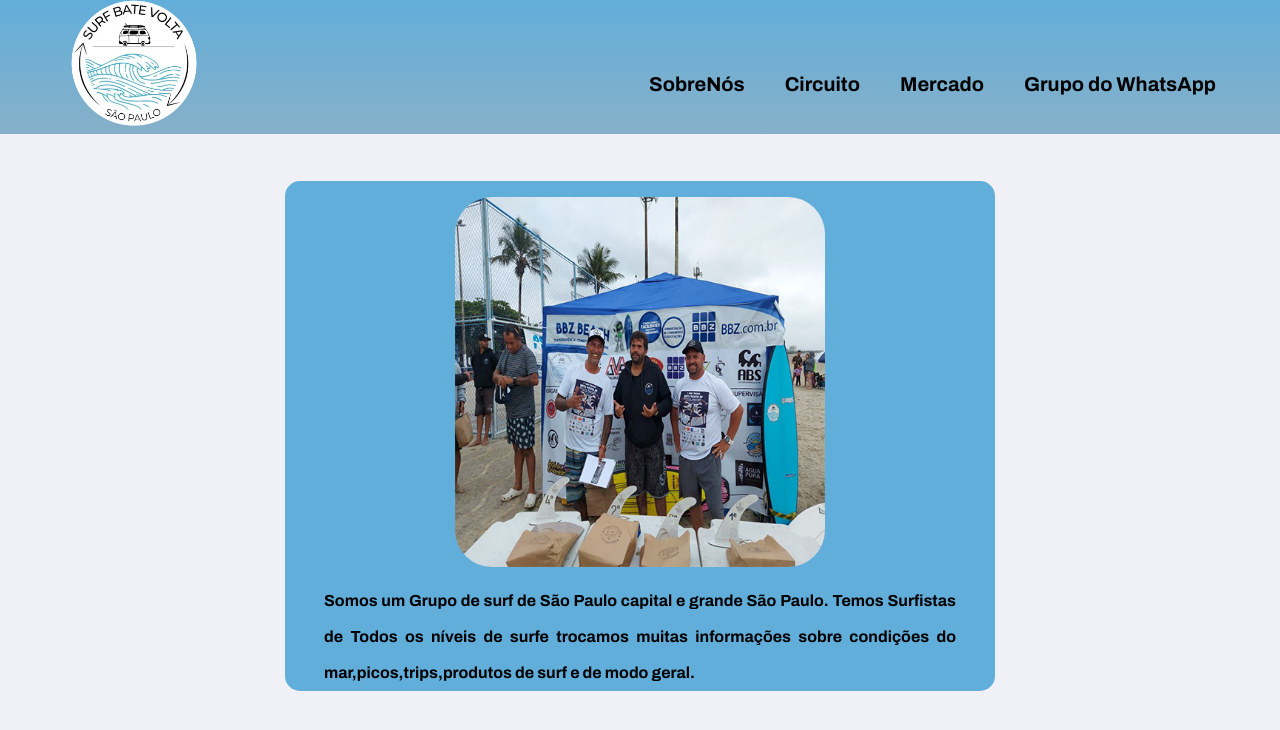
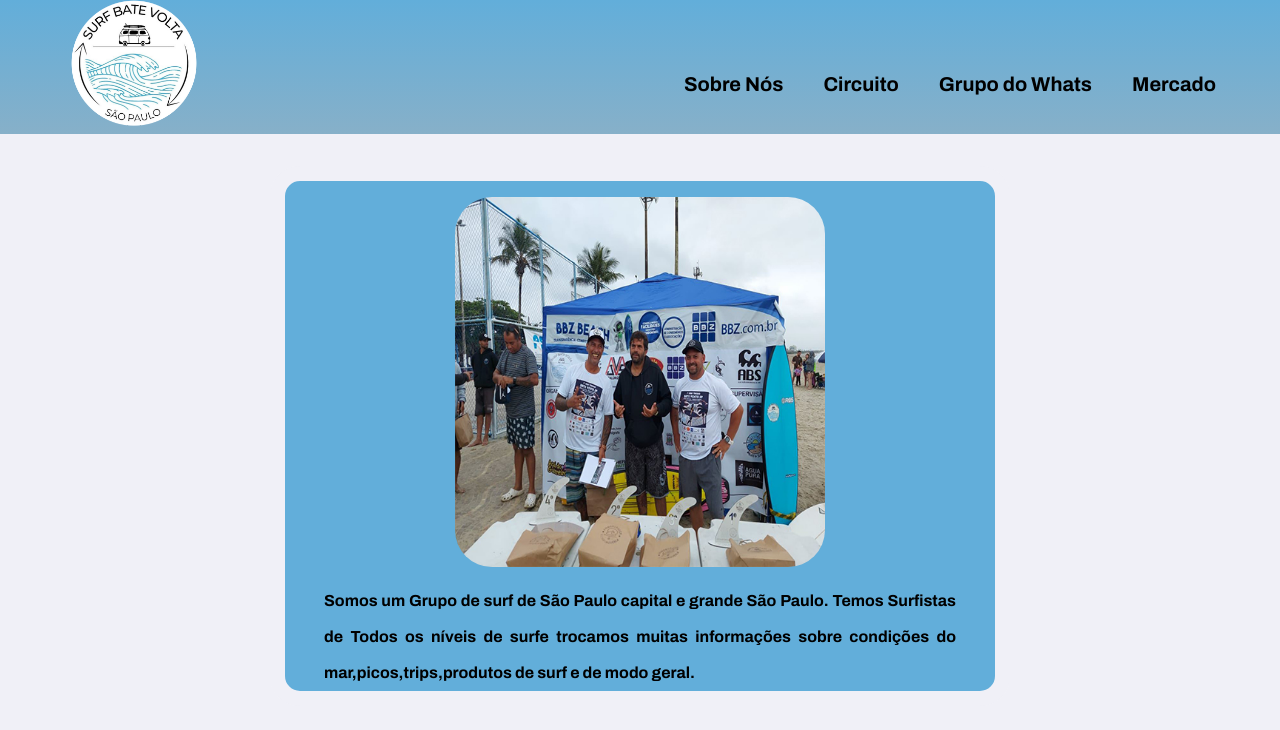
Before and after one commit to gjmedeiros/surf-volta-sp, a React (Create React App) app: page / in a window 1280 px wide. Shown: the top 730 px of the page. Built offline with nearby package versions, Linux system fonts and the light colour scheme.

Commit message:
Alterado PageHeader e criado logica do visible

```diff
--- a/src/components/Input/index.tsx
+++ b/src/components/Input/index.tsx
@@ -3,13 +3,14 @@
 import './styles.css'
 
 interface INputProps extends InputHTMLAttributes<HTMLInputElement> {
+  type: string
   name: string
 }
 
-const Input: React.FC<INputProps> = ({ name, ...rest }) => {
+const Input: React.FC<INputProps> = ({ type, name, ...rest }) => {
   return (
     <div className="input-block">
-      <input type="text" {...rest} />
+      <input type={type} {...rest} />
       <span className="focus-input" data-placeholder={name} />
     </div>
   )
--- a/src/components/Input/styles.css
+++ b/src/components/Input/styles.css
@@ -19,6 +19,7 @@
   background-color: transparent;
   padding: 0 5px;
   font-family: Nunito, sans-serif;
+  color: #ffffff;
 }
 
 .focus-input {
--- a/src/components/PageHeader/index.tsx
+++ b/src/components/PageHeader/index.tsx
@@ -7,7 +7,27 @@
 
 import './styles.css'
 
-function PageHeader() {
+interface INPageHeaderProps {
+  path: string
+  option: string
+  path2: string
+  option2: string
+  path3: string
+  option3: string
+  path4: string
+  option4: string
+}
+
+const PageHeader: React.FC<INPageHeaderProps> = ({
+  path,
+  option,
+  path2,
+  option2,
+  path3,
+  option3,
+  path4,
+  option4
+}) => {
   const [click, setClick] = useState(false)
   const handleClick = () => setClick(!click)
   const closeMobileMenu = () => setClick(false)
@@ -22,23 +42,23 @@
         </div>
         <ul className={click ? 'nav-options active' : 'nav-options'}>
           <li className="option">
-            <Link to="/" onClick={closeMobileMenu}>
-              <strong>SobreNós</strong>
+            <Link to={`${path}`} onClick={closeMobileMenu}>
+              <strong>{option}</strong>
             </Link>
           </li>
           <li className="option">
-            <Link to="/" onClick={closeMobileMenu}>
-              <strong>Circuito</strong>
+            <Link to={`${path2}`} onClick={closeMobileMenu}>
+              <strong>{option2}</strong>
             </Link>
           </li>
           <li className="option">
-            <Link to="/" onClick={closeMobileMenu}>
-              <strong>Mercado</strong>
+            <Link to={`${path3}`} onClick={closeMobileMenu}>
+              <strong>{option3}</strong>
             </Link>
           </li>
           <li className="option">
-            <Link to="/" onClick={closeMobileMenu}>
-              <strong>Grupo do WhatsApp</strong>
+            <Link to={`${path4}`} onClick={closeMobileMenu}>
+              <strong>{option4}</strong>
             </Link>
           </li>
         </ul>
--- a/src/pages/Adm/index.tsx
+++ b/src/pages/Adm/index.tsx
@@ -5,7 +5,16 @@
 function Adm() {
   return (
     <div id="Adm" className="Adm">
-      <PageHeader />
+      <PageHeader
+        path="/"
+        option="Alterar Sobre Nós"
+        path2="/"
+        option2="Alterar Circuito"
+        path3="/"
+        option3="Alterar Grupo do Whats"
+        path4="/"
+        option4="Alterar Mercado"
+      />
     </div>
   )
 }
--- a/src/pages/Landing/index.tsx
+++ b/src/pages/Landing/index.tsx
@@ -6,7 +6,16 @@
 function Landing() {
   return (
     <div id="landing" className="container">
-      <PageHeader />
+      <PageHeader
+        path="/"
+        option="Sobre Nós"
+        path2="/"
+        option2="Circuito"
+        path3="/"
+        option3="Grupo do Whats"
+        path4="/"
+        option4="Mercado"
+      />
       <main>
         <CardItem />
       </main>
--- a/src/pages/Login/index.tsx
+++ b/src/pages/Login/index.tsx
@@ -13,6 +13,9 @@
 
   const [email, setEmail] = useState('')
   const [password, setPassword] = useState('')
+  const [visible, setVisible] = useState(false)
+
+  const handleVisible = () => setVisible(!visible)
 
   const handleLogin = async (e: FormEvent) => {
     e.preventDefault()
@@ -42,6 +45,7 @@
               <fieldset>
                 <Input
                   name="Email"
+                  type="text"
                   value={email}
                   className={email !== '' ? 'has-val input' : 'input'}
                   onChange={e => {
@@ -51,12 +55,17 @@
 
                 <Input
                   name="Password"
+                  type={visible ? 'text' : 'password'}
                   className={password !== '' ? 'has-val input' : 'input'}
                   value={password}
                   onChange={e => {
                     setPassword(e.target.value)
                   }}
                 />
+
+                {/* <button type="button" onClick={handleVisible}>
+                  Visivel
+                </button> */}
               </fieldset>
 
               <footer>
```
